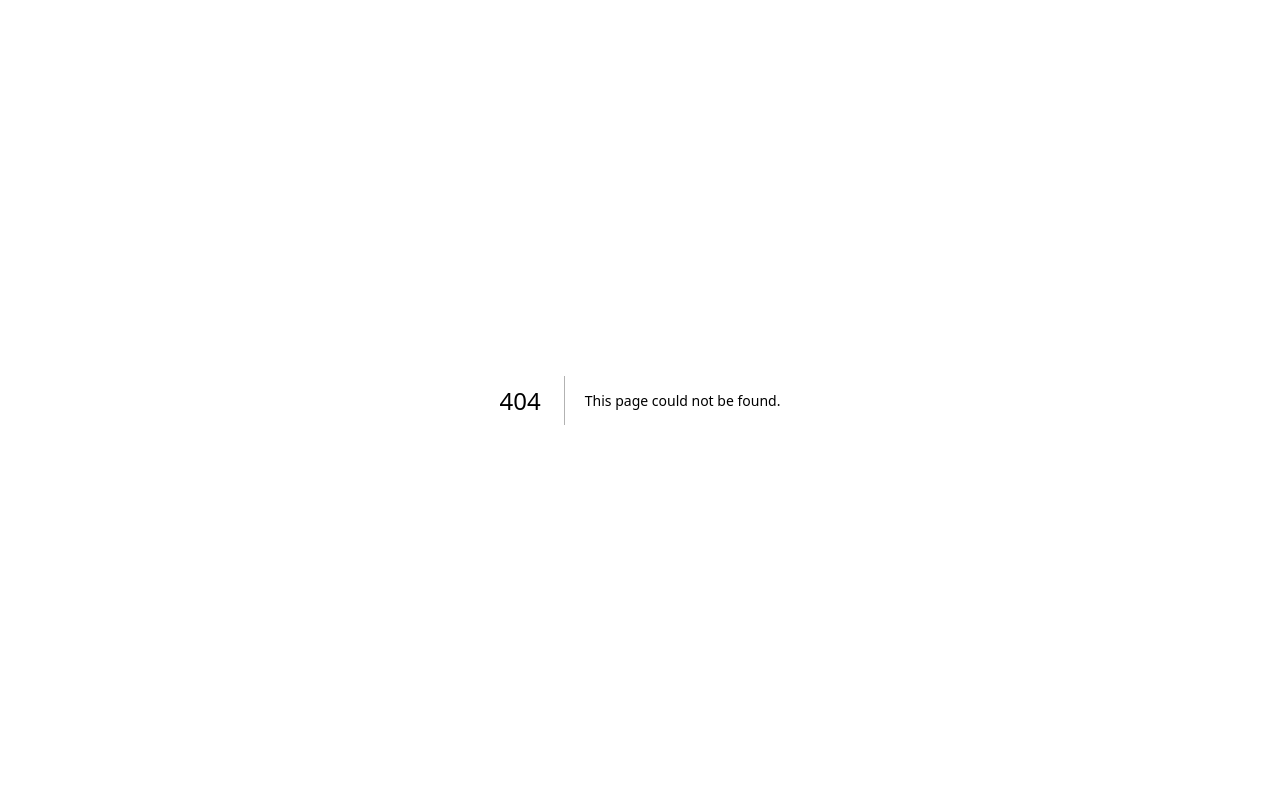
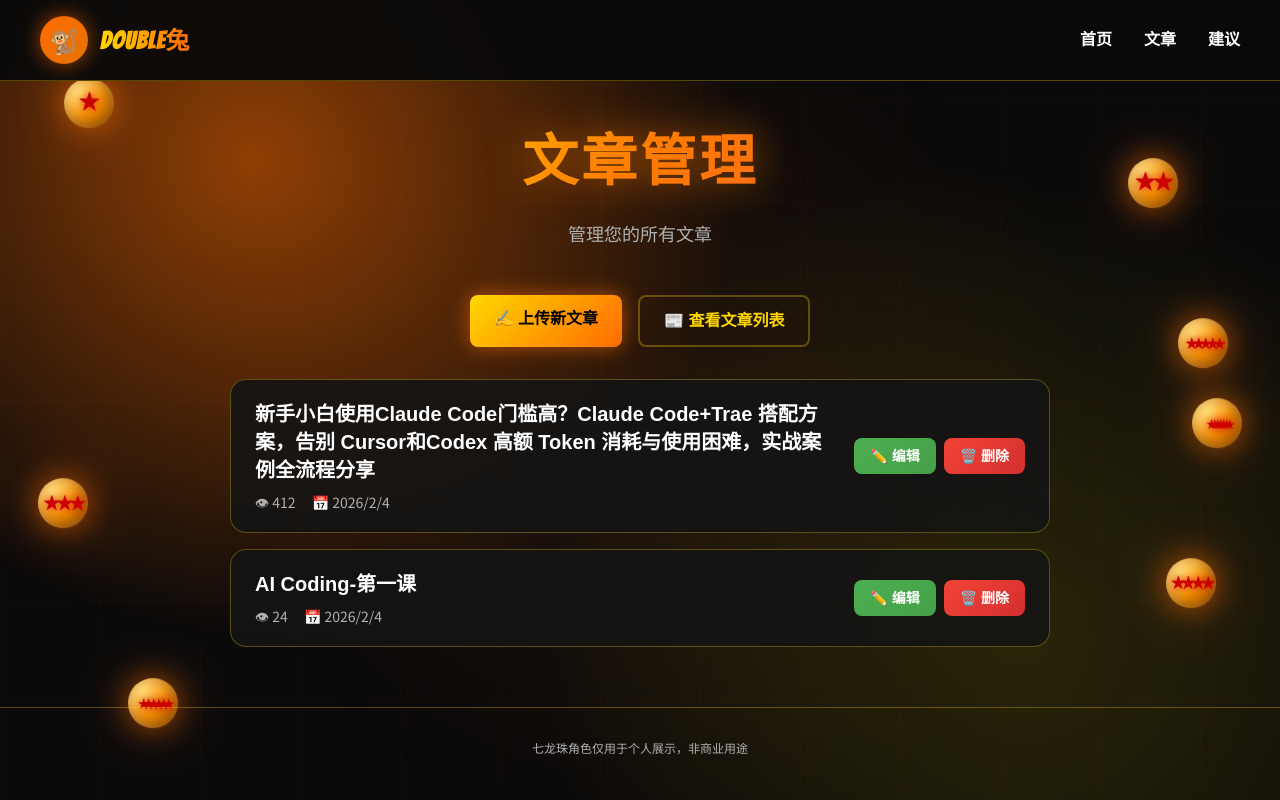
Before and after one commit to DoubleTuTu/doubletu-portfolio, a Next.js app: page /admin/articles in a window 1280 px wide. Before the commit this address had no page. Built offline with nearby package versions, Linux system fonts and the light colour scheme; a web font is replaced by a local one.

Commit message:
feat: 添加文章管理页面 - 支持删除文章

```diff
--- /dev/null
+++ b/app/admin/articles/page.tsx
@@ -0,0 +1,235 @@
+import { DragonBall, Navbar } from '../../components';
+import { getAllArticles } from '../../lib/articles';
+import Link from 'next/link';
+
+export const metadata = {
+  title: '文章管理 - Double兔 作品集',
+  description: '管理您的文章',
+};
+
+export default async function AdminArticlesPage() {
+  const articles = await getAllArticles();
+
+  // 按发布时间倒序排列
+  const sortedArticles = articles.sort((a, b) =>
+    new Date(b.publishedAt).getTime() - new Date(a.publishedAt).getTime()
+  );
+
+  // 删除文章的函数（客户端调用）
+  const deleteArticle = async (slug: string, title: string) => {
+    if (!confirm(`确定要删除文章《${title}》吗？此操作不可恢复。`)) {
+      return;
+    }
+
+    try {
+      const response = await fetch('/api/articles', {
+        method: 'DELETE',
+        headers: {
+          'Content-Type': 'application/json',
+        },
+        body: JSON.stringify({ slug }),
+      });
+
+      if (response.ok) {
+        alert('文章删除成功！');
+        window.location.reload();
+      } else {
+        const error = await response.json();
+        alert(`删除失败：${error.message || '未知错误'}`);
+      }
+    } catch (error) {
+      alert(`删除失败：${error instanceof Error ? error.message : '未知错误'}`);
+    }
+  };
+
+  return (
+    <main className="min-h-screen relative">
+      {/* 能量光晕背景 */}
+      <div className="fixed inset-0 pointer-events-none z-0">
+        <div
+          className="absolute inset-0 animate-energy-pulse"
+          style={{
+            background: `
+              radial-gradient(circle at 20% 20%, var(--dragon-orange-glow) 0%, transparent 40%),
+              radial-gradient(circle at 80% 80%, rgba(255, 215, 0, 0.15) 0%, transparent 40%),
+              radial-gradient(circle at 50% 50%, rgba(255, 107, 0, 0.1) 0%, transparent 60%)
+            `,
+          }}
+        />
+      </div>
+
+      {/* 网格线装饰 */}
+      <div
+        className="fixed inset-0 pointer-events-none z-0"
+        style={{
+          backgroundImage: `
+            linear-gradient(rgba(255, 107, 0, 0.03) 1px, transparent 1px),
+            linear-gradient(90deg, rgba(255, 107, 0, 0.03) 1px, transparent 1px)
+          `,
+          backgroundSize: '100px 100px',
+        }}
+      />
+
+      {/* 龙珠装饰 - 七颗龙珠 */}
+      <DragonBall stars={1} style={{ top: '10%', left: '5%' }} />
+      <DragonBall stars={2} style={{ top: '20%', right: '8%' }} />
+      <DragonBall stars={3} style={{ top: '60%', left: '3%' }} />
+      <DragonBall stars={4} style={{ top: '70%', right: '5%' }} />
+      <DragonBall stars={5} style={{ top: '40%', left: '92%' }} />
+      <DragonBall stars={6} style={{ top: '85%', left: '10%' }} />
+      <DragonBall stars={7} style={{ top: '50%', right: '3%' }} />
+
+      {/* 导航栏 */}
+      <Navbar />
+
+      {/* 主内容 */}
+      <div
+        className="relative z-10 mx-auto px-4 sm:px-6 md:px-10"
+        style={{
+          maxWidth: '900px',
+          paddingTop: 'clamp(80px, 15vh, 120px)',
+          paddingBottom: '60px'
+        }}
+      >
+        {/* 页面标题 */}
+        <section className="text-center mb-12 animate-fade-in-up">
+          <h1
+            className="font-bangers font-bold mb-4"
+            style={{
+              fontSize: 'clamp(32px, 6vw, 56px)',
+              background: 'linear-gradient(135deg, var(--dragon-gold) 0%, var(--dragon-orange) 50%, #ff4444 100%)',
+              WebkitBackgroundClip: 'text',
+              WebkitTextFillColor: 'transparent',
+              backgroundClip: 'text',
+              letterSpacing: 'clamp(1px, 0.5vw, 3px)',
+              textShadow: '0 0 40px var(--dragon-orange-glow)',
+              animation: 'glow-pulse 2s ease-in-out infinite',
+            }}
+          >
+            文章管理
+          </h1>
+          <p style={{ color: 'var(--text-secondary)', fontSize: 'clamp(14px, 2vw, 18px)' }}>
+            管理您的所有文章
+          </p>
+        </section>
+
+        {/* 操作按钮 */}
+        <div className="flex gap-4 mb-8 justify-center">
+          <Link
+            href="/admin/upload"
+            className="px-6 py-3 rounded-lg font-zcool font-bold text-base transition-all hover:scale-105"
+            style={{
+              background: 'linear-gradient(135deg, var(--dragon-gold) 0%, var(--dragon-orange) 100%)',
+              color: '#000',
+              boxShadow: '0 0 20px var(--dragon-orange-glow)',
+            }}
+          >
+            ✍️ 上传新文章
+          </Link>
+          <Link
+            href="/articles"
+            className="px-6 py-3 rounded-lg font-zcool font-bold text-base transition-all hover:scale-105 border-2"
+            style={{
+              borderColor: 'var(--border-gold)',
+              color: 'var(--dragon-gold)',
+            }}
+          >
+            📰 查看文章列表
+          </Link>
+        </div>
+
+        {/* 文章列表 */}
+        {sortedArticles.length === 0 ? (
+          <div
+            className="text-center py-16 rounded-lg border border-[var(--border-gold)] animate-fade-in-up"
+            style={{ background: 'var(--bg-card)' }}
+          >
+            <p className="text-2xl mb-4">📝</p>
+            <p style={{ color: 'var(--text-secondary)' }}>暂无文章，快去上传第一篇吧！</p>
+          </div>
+        ) : (
+          <div className="space-y-4">
+            {sortedArticles.map((article, index) => (
+              <div
+                key={article.id}
+                className="animate-fade-in-up opacity-0"
+                style={{
+                  animationDelay: `${index * 100}ms`,
+                  background: 'var(--bg-card)',
+                  border: '1px solid var(--border-gold)',
+                  borderRadius: '16px',
+                  padding: '20px 24px',
+                  display: 'flex',
+                  justifyContent: 'space-between',
+                  alignItems: 'center',
+                  gap: '20px',
+                  transition: 'all 0.3s ease',
+                }}
+                onMouseEnter={(e) => {
+                  e.currentTarget.style.transform = 'translateY(-2px)';
+                  e.currentTarget.style.boxShadow = '0 10px 30px rgba(255, 107, 0, 0.2)';
+                  e.currentTarget.style.borderColor = 'var(--border-gold-hover)';
+                }}
+                onMouseLeave={(e) => {
+                  e.currentTarget.style.transform = 'translateY(0)';
+                  e.currentTarget.style.boxShadow = 'none';
+                  e.currentTarget.style.borderColor = 'var(--border-gold)';
+                }}
+              >
+                {/* 文章信息 */}
+                <div className="flex-1 min-w-0">
+                  <Link
+                    href={`/articles/${article.slug}`}
+                    className="font-zcool font-bold text-lg md:text-xl mb-2 hover:text-[var(--dragon-gold)] transition-colors block"
+                    style={{ color: 'var(--text-primary)' }}
+                  >
+                    {article.title}
+                  </Link>
+                  <div className="flex items-center gap-4 text-sm" style={{ color: 'var(--text-secondary)' }}>
+                    <span className="flex items-center gap-1">
+                      👁 {article.viewCount}
+                    </span>
+                    <span className="flex items-center gap-1">
+                      📅 {new Date(article.publishedAt).toLocaleDateString('zh-CN')}
+                    </span>
+                  </div>
+                </div>
+
+                {/* 操作按钮 */}
+                <div className="flex gap-2">
+                  <Link
+                    href={`/admin/edit/${article.slug}`}
+                    className="px-4 py-2 rounded-lg font-zcool font-bold text-sm transition-all hover:scale-105"
+                    style={{
+                      background: 'linear-gradient(135deg, #4CAF50 0%, #45a049 100%)',
+                      color: '#fff',
+                    }}
+                  >
+                    ✏️ 编辑
+                  </Link>
+                  <button
+                    onClick={() => deleteArticle(article.slug, article.title)}
+                    className="px-4 py-2 rounded-lg font-zcool font-bold text-sm transition-all hover:scale-105"
+                    style={{
+                      background: 'linear-gradient(135deg, #f44336 0%, #d32f2f 100%)',
+                      color: '#fff',
+                      border: 'none',
+                      cursor: 'pointer',
+                    }}
+                  >
+                    🗑️ 删除
+                  </button>
+                </div>
+              </div>
+            ))}
+          </div>
+        )}
+      </div>
+
+      {/* 底部版权 */}
+      <footer className="text-center py-8 text-[var(--text-secondary)] text-xs relative z-10 border-t border-[var(--border-gold)]">
+        七龙珠角色仅用于个人展示，非商业用途
+      </footer>
+    </main>
+  );
+}
```
